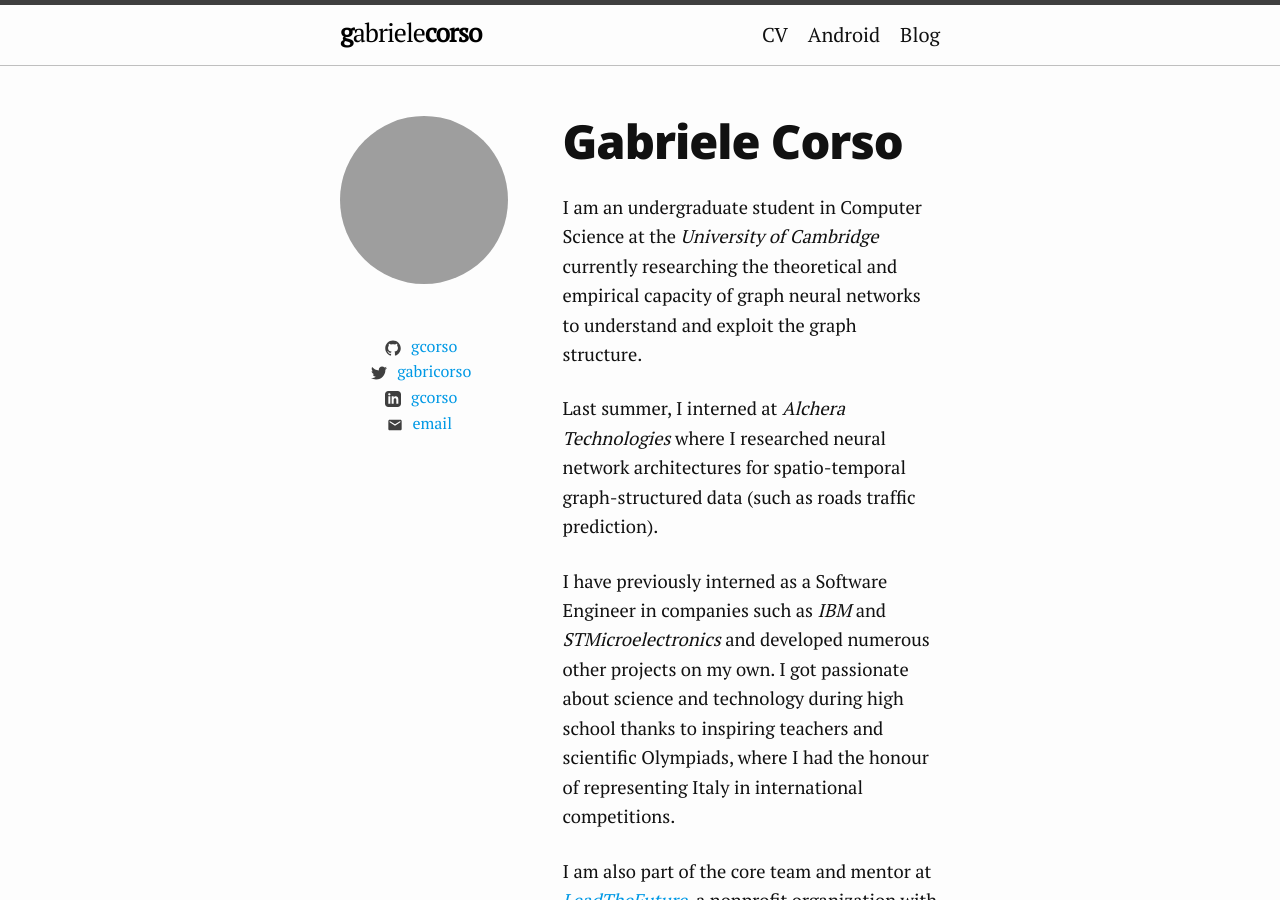
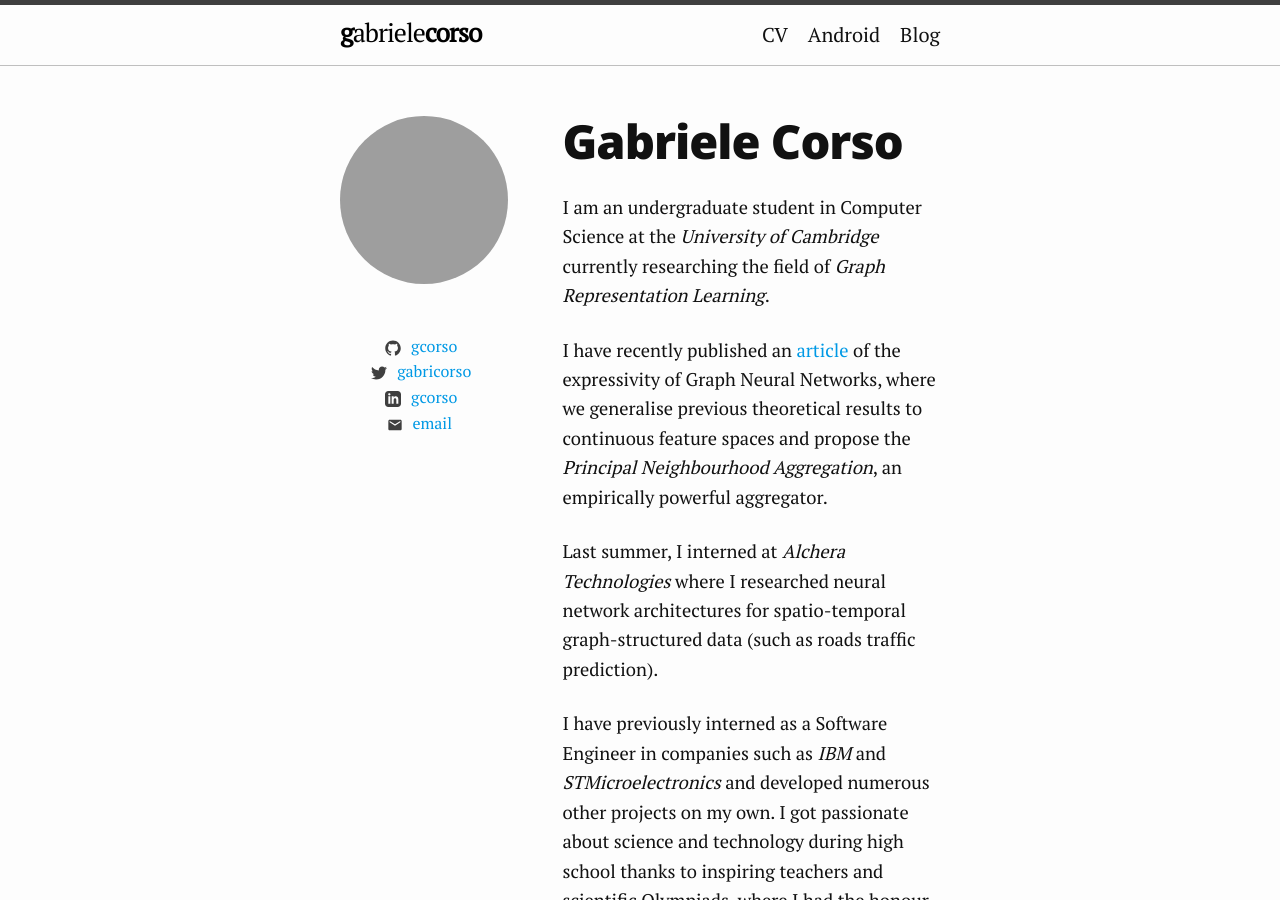
Before and after one commit to gcorso/me, a Jekyll site: the page built from index.md, in a window 1280 px wide and 900 px high. Built offline with Jekyll 4.4.1, drawn with Linux system fonts in a browser that asks for light colours; grey boxes are pictures that could not be loaded.

Commit message:
Updated bio

```diff
--- a/index.md
+++ b/index.md
@@ -6,7 +6,9 @@ summary: Hi, my name is Gabriele Corso and I'm Computer Science student at the U
 invisible: true
 ---
 
-I am an undergraduate student in Computer Science at the *University of Cambridge* currently researching the theoretical and empirical capacity of graph neural networks to understand and exploit the graph structure.
+I am an undergraduate student in Computer Science at the *University of Cambridge* currently researching the field of *Graph Representation Learning*.
+
+I have recently published an [article](https://arxiv.org/abs/2004.05718) of the expressivity of Graph Neural Networks, where we generalise previous theoretical results to continuous feature spaces and propose the *Principal Neighbourhood Aggregation*, an empirically powerful aggregator.
 
 Last summer, I interned at *Alchera Technologies* where I researched neural network architectures for spatio-temporal graph-structured data (such as roads traffic prediction).
 
```
